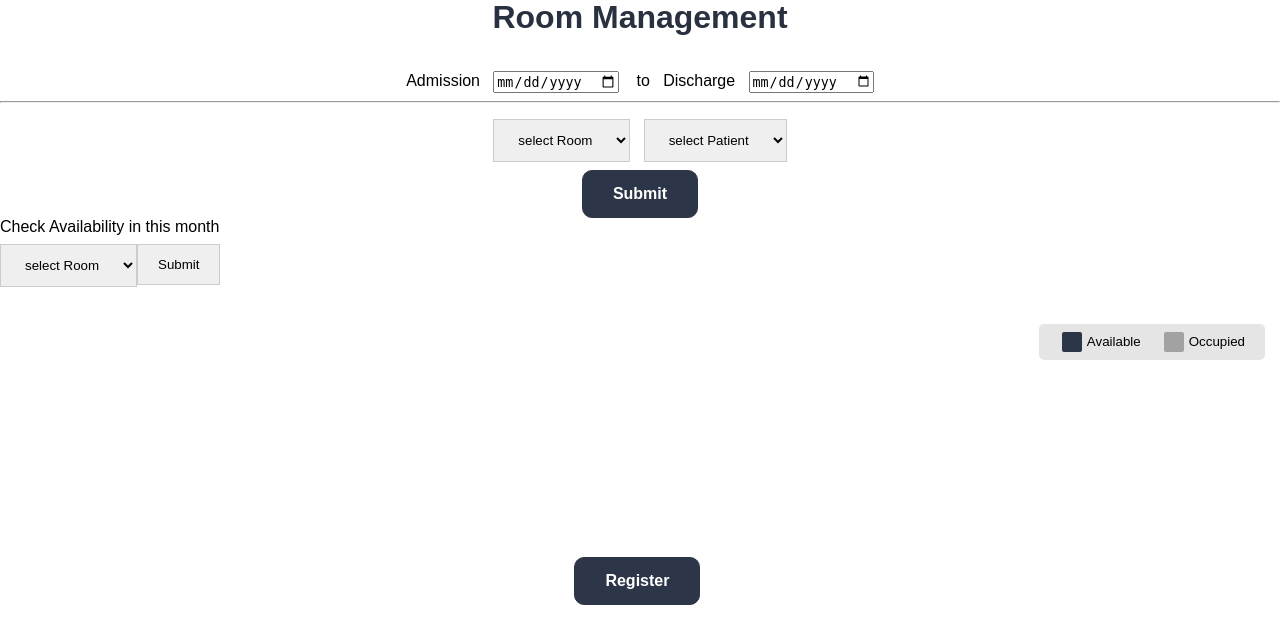
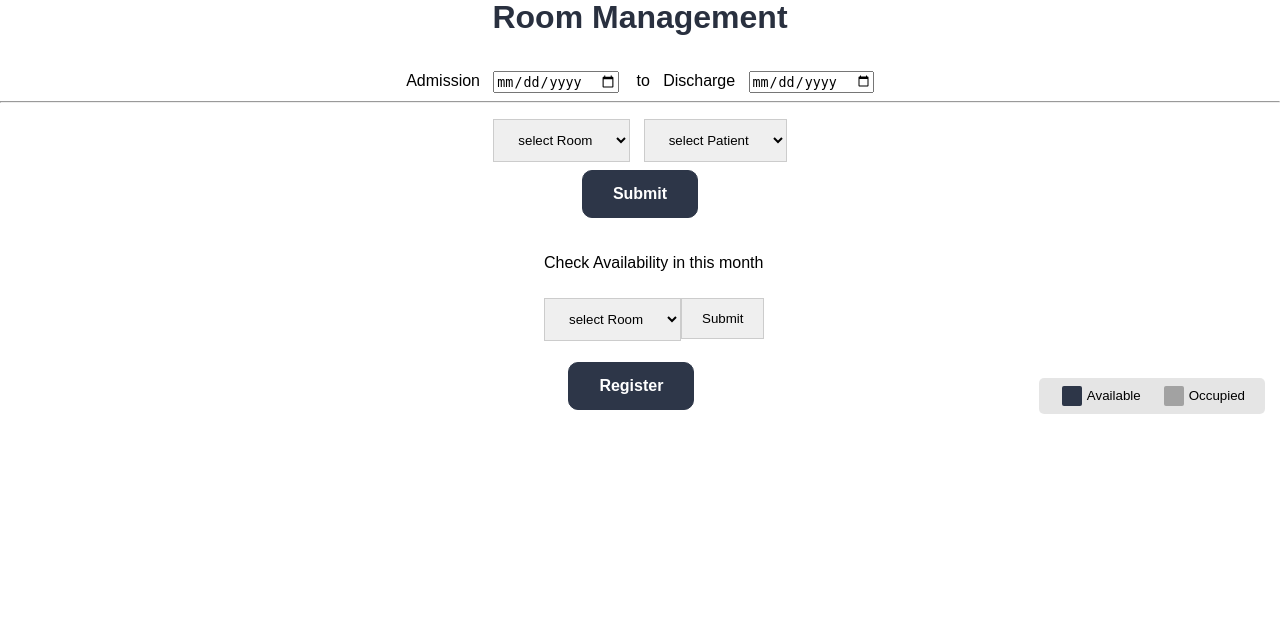
Before and after one commit to AltairEzion/Hospital, a PHP site: page /rroom.php in a window 1280 px wide. Shown: the part 115-759 px from the top of the page. Run offline with PHP 8.4, Linux system fonts and the light colour scheme; data comes from the database, SQL or seed files in the repository.

Commit message:
Add files via upload

```diff
--- a/Final_Project_UPDATE/rroom.php
+++ b/Final_Project_UPDATE/rroom.php
@@ -297,11 +297,11 @@
               </form>
 
 
-
+                    <br><br>
               <form action="" method="post">
-                <label for="admission_date" class="row">Check Availability in this month&nbsp;&nbsp;</label>
-
-                <?php
+                <label for="admission_date" class="row" style="margin-left:42.5%;">Check Availability in this month&nbsp;&nbsp;</label>
+                <br>
+                <div style="margin-left:42.5%;"><?php
                     include_once('connect.php');
                     //room
                     $dRoom = mysqli_query($con,"SELECT roomNo FROM room");
@@ -360,7 +360,7 @@
                             while( $ccount > 0){
                                 $ccount1 = $different[$ccount];
                                 while ($ccount1 >= 0){
-                                    array_push($allocated, $startList[$ccount]+$ccount1);
+                                    array_push($allocated, $startList[$ccount]+$ccount1);  //echo '<br> current: '. $startList[$ccount]+$ccount1 . '|';
                                     //print_r($allocated); echo '<br>';
                                     $ccount1--;
                                 }
@@ -394,7 +394,7 @@
                     }
 
 
-                    ?>
+                    ?></div>
 
 
               </form>
@@ -431,7 +431,7 @@
 
 
             <a href="./register.php">
-            <button class="btn-regis" style="bottom: 10%; margin-left:50; margin-left:55px;position: fixed;">
+            <button class="btn-regis" style="margin-left:17.5%;">
                 Register
             </button>
             </a>
```
